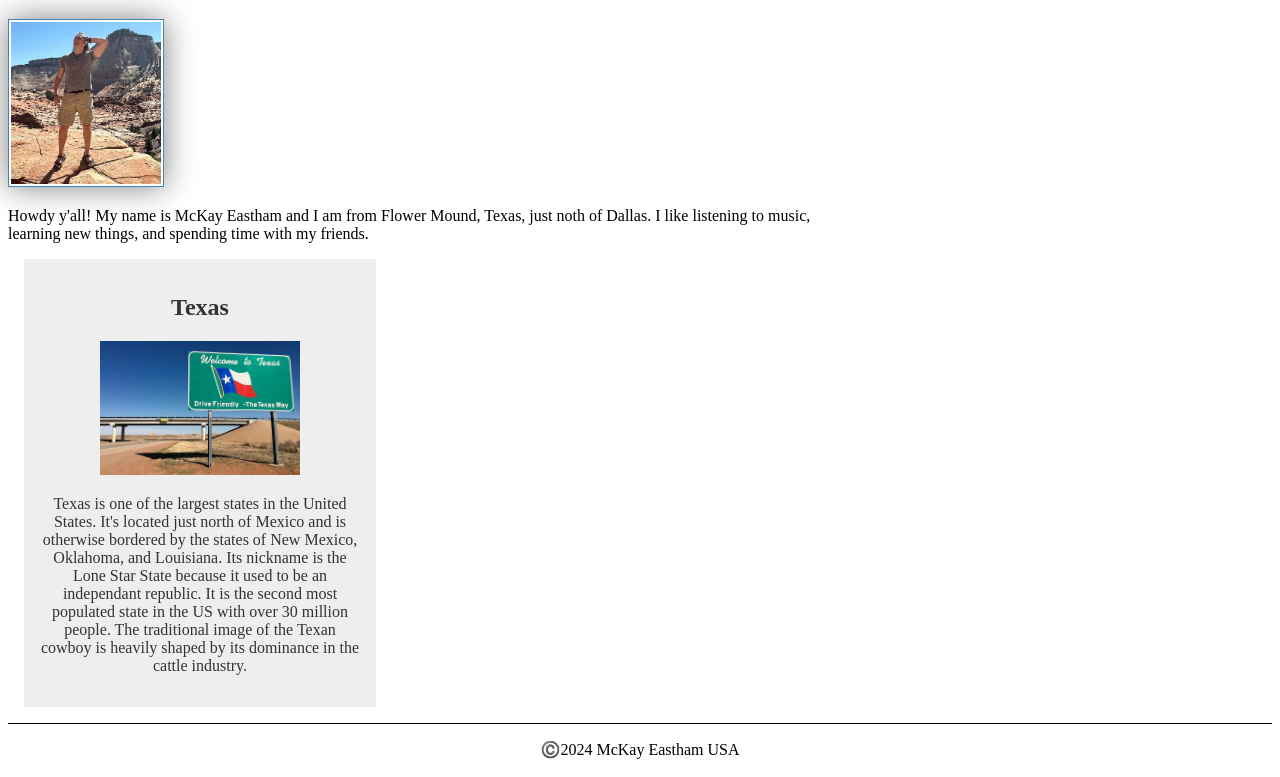
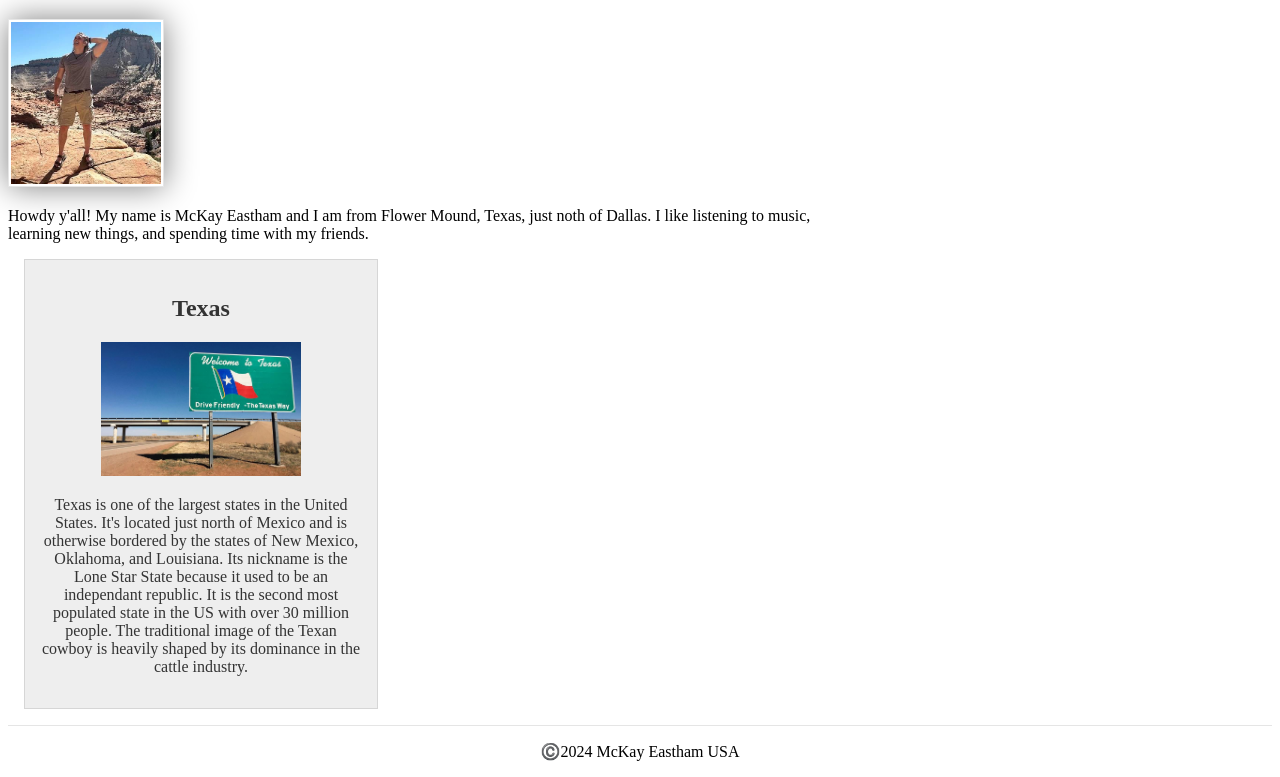
Before and after one commit to Bezerker907/wdd130, a plain HTML site: page index.html in a window 1280 px wide. Shown: the part 263-1040 px from the top of the page. Drawn offline with Linux system fonts and the light colour scheme.

Commit message:
I didn't have many repeats for global variables, but I changed what I could find.

```diff
--- a/styles/styles.css
+++ b/styles/styles.css
@@ -1,3 +1,7 @@
+:root {
+    --border: 1px solid rgba(0,0,0,0.1);
+}
+
 main {
     max-width: 840px;
 }
@@ -5,7 +9,7 @@ main {
 main img {
     width: 150px;
     height: auto;
-    border: 1px solid steelblue;
+    border: var(--border);
     padding: 2px;
     box-shadow: 0 0 30px gray;
 }
@@ -28,7 +32,7 @@ h1 {
 aside {
     width: 20rem;
     margin: 1rem;
-    border: 1px solid rbga(0, 0, 0, 0.2);
+    border: var(--border);
     padding: 1rem;
     background-color: #eee;
     color: #333;
@@ -46,6 +50,6 @@ p {
 
 footer {
     margin-top: 15px;
-    border-top: 1px solid #000;
+    border-top: var(--border);
     text-align: center;
 }
```
